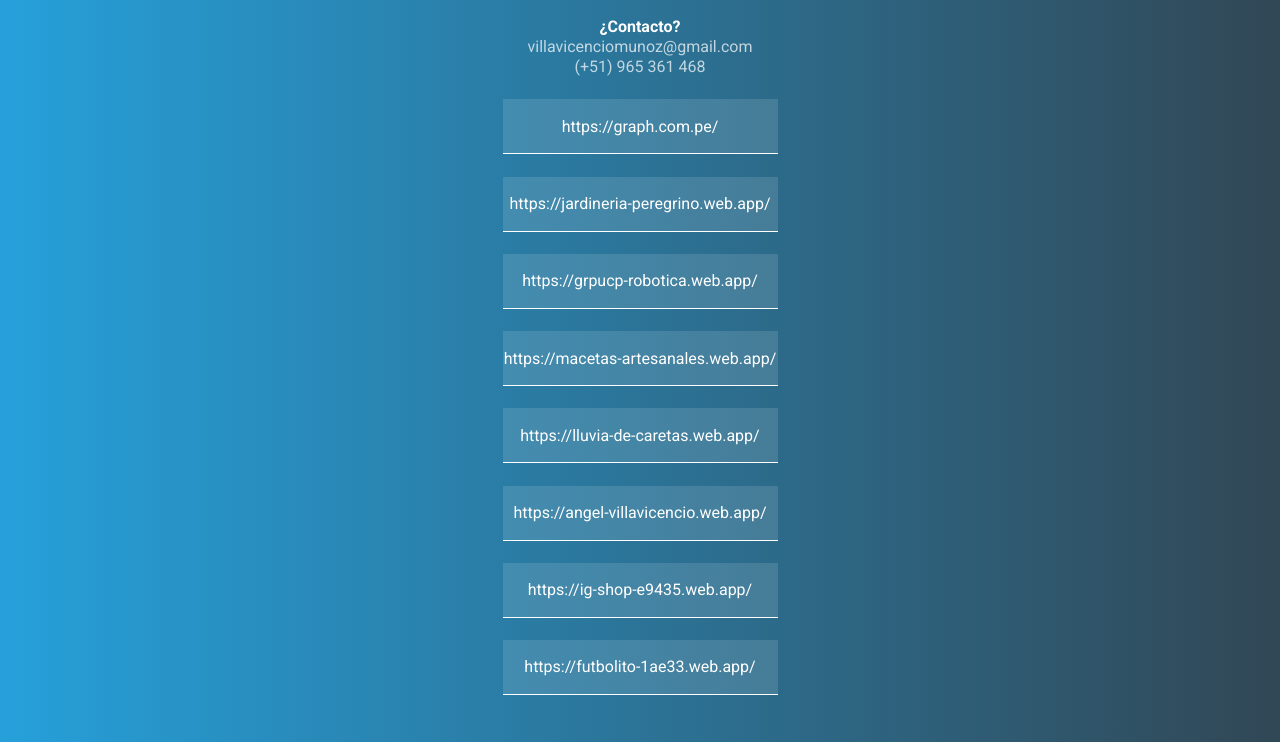
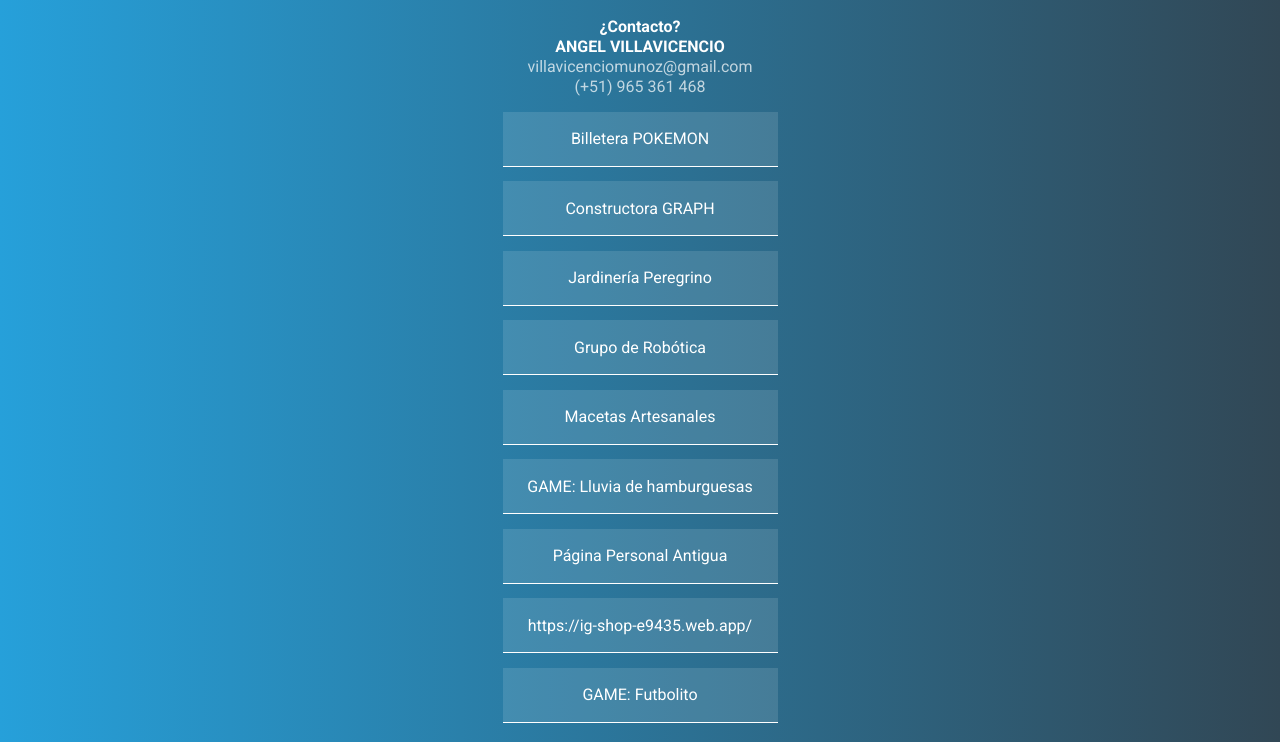
Before and after one commit to AngelVillavicencio/My-projects, a plain HTML site: page index.html in a window 1280 px wide. Shown: the part 58-800 px from the top of the page. Drawn offline with Linux system fonts and the light colour scheme.

Commit message:
actualizada ]:v

```diff
--- a/index.html
+++ b/index.html
@@ -11,35 +11,39 @@
     <h1>MIS PROYECTOS WEB</h1>
     <div class="contacto">
         <p class="title-contacto">¿Contacto?</p>
+        <p class="title-contacto">ANGEL VILLAVICENCIO</p>
         <p>villavicenciomunoz@gmail.com</p>
         <p>(+51) 965 361 468</p>
     </div>
     <ul>
         <li>
-            <a target="_blank" href="https://graph.com.pe/">https://graph.com.pe/</a>
+            <a target="_blank" href="https://pokewallet-a03ef.web.app/">Billetera POKEMON</a>
+        </li>
+        <li>
+            <a target="_blank" href="https://graph.com.pe/">Constructora GRAPH</a>
         </li>
         <li>
             <a target="_blank" href="https://jardineria-peregrino.web.app/">
-            https://jardineria-peregrino.web.app/
+            Jardinería Peregrino
             </a>
         </li>
         <li>
-            <a target="_blank" href="https://grpucp-robotica.web.app/">https://grpucp-robotica.web.app/</a>
+            <a target="_blank" href="https://grpucp-robotica.web.app/">Grupo de Robótica</a>
         </li>
         </a>
         <li>
             <a target="_blank" href="https://macetas-artesanales.web.app/">
-            https://macetas-artesanales.web.app/
+            Macetas Artesanales
             </a>
         </li>
         <li>
             <a target="_blank" href="https://lluvia-de-caretas.web.app/">
-            https://lluvia-de-caretas.web.app/
+            GAME: Lluvia de hamburguesas
             </a>
         </li>
         <li>
             <a target="_blank" href="https://angel-villavicencio.web.app/">
-            https://angel-villavicencio.web.app/
+            Página Personal Antigua
             </a>
         </li>
         <li>
@@ -49,7 +53,7 @@
         </li>
         <li>
             <a target="_blank" href="https://futbolito-1ae33.web.app/">
-            https://futbolito-1ae33.web.app/
+            GAME: Futbolito
             </a>
         </li>
     </ul>
```
